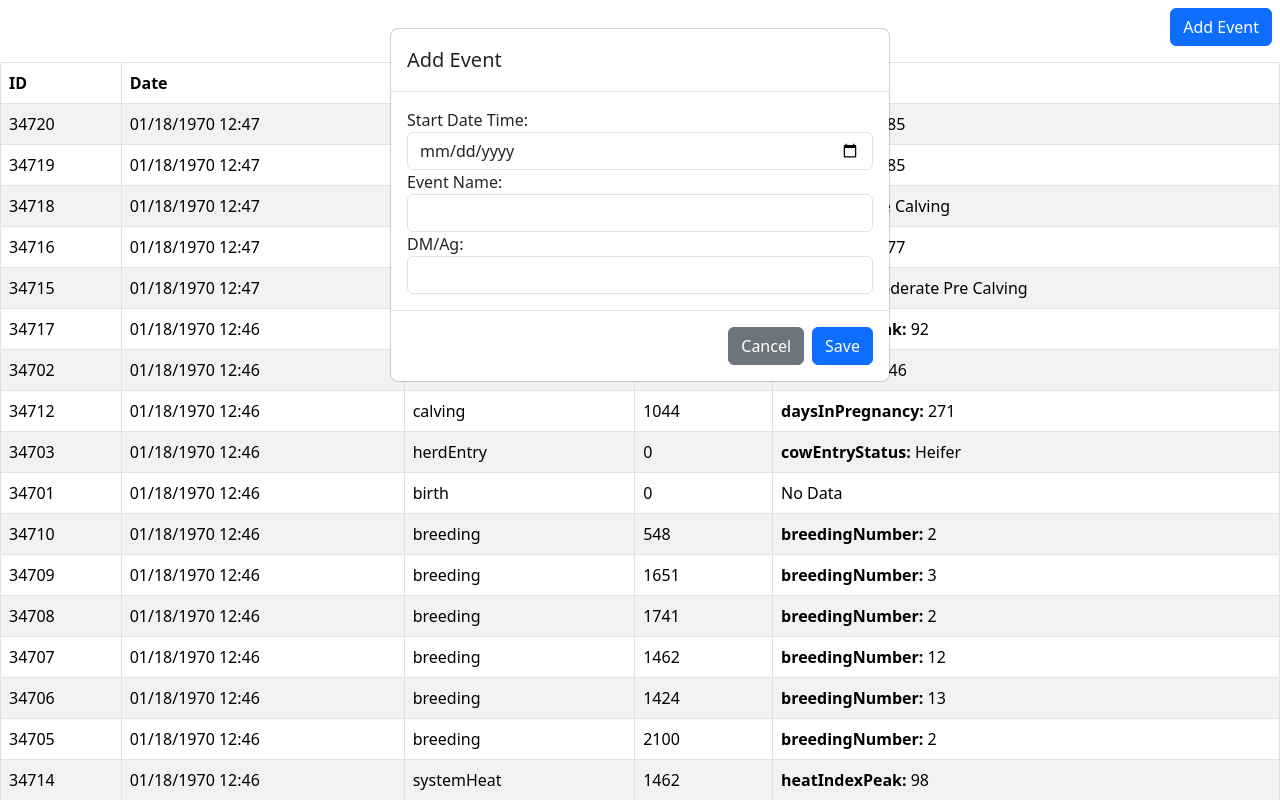
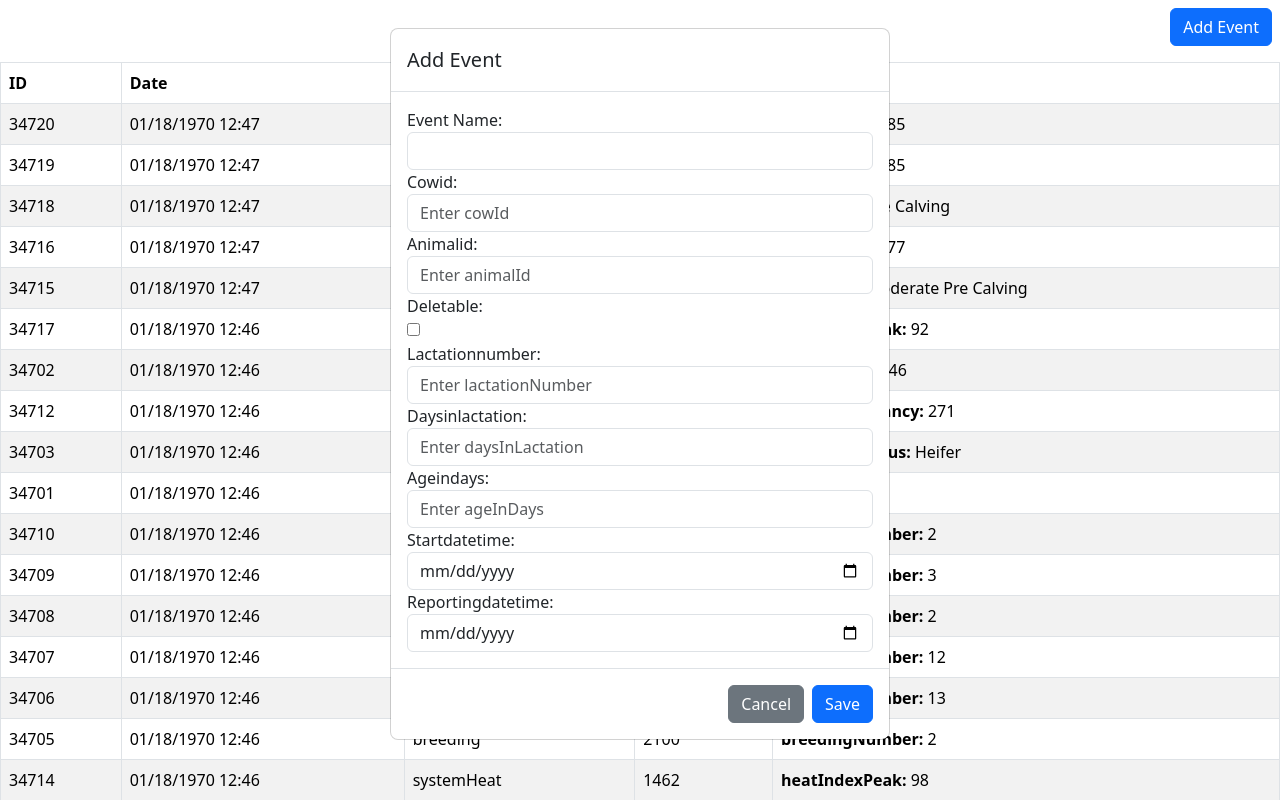
Before and after one commit to RozhokDaniil/testAssingment, an Angular app: page / in a window 1280 px wide. Both pictures are taken after a click on the button "Add Event". Shown: the top 800 px of the page. Built offline with nearby package versions, Linux system fonts and the light colour scheme.

Commit message:
fixed data convertion and commond fields rendering

```diff
--- a/src/app/components/modal/modal.component.html
+++ b/src/app/components/modal/modal.component.html
@@ -7,24 +7,27 @@
                 <button type="button" class="btn btn-danger" *ngIf="isEdit" (click)="onDelete()">Delete</button>
             </div>
             <div class="modal-body">
-                <form>
-                    <div class="form-group">
-                        <label for="startDateTime">Start Date Time:</label>
-                        <input type="date" class="form-control" id="startDateTime" [(ngModel)]="item.startDateTime"
-                            name="startDateTime" />
-                    </div>
                 <div class="form-group">
                     <label for="type">Event Name:</label>
                     <select class="form-control" id="type" [(ngModel)]="item.type" (ngModelChange)="objChanged($event)" name="type">
                         <option *ngFor="let event of eventTypes" [value]="event">{{ event }}</option>
                     </select>
                 </div>
+                <form [formGroup]="form">
+                    <ng-container *ngFor="let field of commonFields">
                         <div class="form-group">
-                        <label for="ageInDays">DM/Ag:</label>
-                        <input type="number" class="form-control" id="ageInDays" [(ngModel)]="item.ageInDays"
-                            name="ageInDays" />
+                          <label [for]="field">{{ field | titlecase }}:</label>
+                          <ng-container [ngSwitch]="getFieldType(field)">
+                            <input *ngSwitchCase="'text'" class="form-control" [id]="field" [formControlName]="field" placeholder="Enter {{field}}" />
+                            <input *ngSwitchCase="'number'" type="number" class="form-control" [id]="field" [formControlName]="field" placeholder="Enter {{field}}" />
+                            <input *ngSwitchCase="'date'" type="date" class="form-control" [id]="field" [formControlName]="field" />
+                            <div *ngSwitchCase="'checkbox'" class="checkbox-container">
+                                <input type="checkbox" [id]="field" [formControlName]="field" />
                               </div>
-                      <div [formGroup]="form">
+                          </ng-container>
+                        </div>
+                      </ng-container>
+                      <div >
                         <div *ngFor="let display of displayArr">
                           <div *ngIf="display.key">
                             <label [for]="display.key">{{ display.key }}:</label>
--- a/src/app/components/modal/modal.component.ts
+++ b/src/app/components/modal/modal.component.ts
@@ -26,6 +26,7 @@ export class ModalComponent {
   eventTypes: string[] = []
   private initialTypeValue: string = '';
   fieldDefinitions: FieldDefinition[] = [];
+  commonFields: any[] = []
 
   constructor(
     private fb: FormBuilder,
@@ -45,10 +46,12 @@ export class ModalComponent {
       this.originalItem = state.item;
       this.isEdit = state.isEdit;
       this.showModal = state.show;
-      this.form = this.descriptionService.initializeForm(this.item);
+      this.convertDatesToISO()
+      this.form = this.descriptionService.initializeForm(this.item, this.isEdit);
       this.displayArr = this.descriptionService.getDisplayValues(this.item, this.isEdit)
       this.eventTypes = this.dataManagementService.eventTypes
-       this.fieldDefinitions = this.dataManagementService.getTypes(this.item);
+      this.fieldDefinitions = this.dataManagementService.getTypes(this.item);
+      this.commonFields = this.dataManagementService.commonFields.filter(field => field !== 'type' && field !== 'eventId');
     });
   }
 
@@ -61,7 +64,6 @@ export class ModalComponent {
     this.modalService.confirmation$.subscribe(state => {
       if (state.isConfirmed === null) {
       } else if (state.isConfirmed) {
-        console.log('state.isConfirmed')
         this.executeObjChanged(event);
       } else {
         this.item.type = this.initialTypeValue;
@@ -80,7 +82,7 @@ export class ModalComponent {
       this.item[field] = undefined;
     });
     this.updateDisplayArr();
-    this.form = this.descriptionService.initializeForm(this.item);
+    this.form = this.descriptionService.initializeForm(this.item, this.isEdit);
   }
 
   private updateDisplayArr(): void {
@@ -91,6 +93,36 @@ export class ModalComponent {
   getFieldType(key: string): 'text' | 'number' | 'date' | 'checkbox' {
     const fieldDefinition = this.fieldDefinitions.find(field => field.key === key);
     return fieldDefinition ? fieldDefinition.type : 'text';
+  }
+
+  convertDatesToISO(): void {
+    Object.keys(this.item).forEach(key => {
+      if (this.getFieldType(key) === 'date' && this.item[key]) {
+        this.item[key] = this.convertTimestampToDate(this.item[key]);
+      }
+    });
+  }
+
+  convertTimestampToDate(input: any): string {
+    if (typeof input === 'string') {
+      const date = new Date(input);
+      if (isNaN(date.getTime())) {
+        console.error(`Invalid date string: ${input}`);
+        return '';
+      }
+      return date.toISOString().split('T')[0];
+    } else if (typeof input === 'number') {
+      const milliseconds = input > 10000000000 ? input : input * 1000;
+      const date = new Date(milliseconds);
+      if (isNaN(date.getTime())) {
+        console.error(`Invalid timestamp: ${input}`);
+        return '';
+      }
+      return date.toISOString().split('T')[0];
+    } else {
+      console.error(`Unsupported date input: ${input}`);
+      return '';
+    }
   }
 
   onSave(): void {
--- a/src/app/services/description.service.ts
+++ b/src/app/services/description.service.ts
@@ -14,13 +14,28 @@ export class DescriptionService {
             this.fb = fb;
     }
 
-    initializeForm(item: any): FormGroup {
+    initializeForm(item: any, isEdit: boolean): FormGroup {
+        if (!isEdit) {
+            let commonFieldsObj = this.dataManagementService.commonFields.reduce((obj: any, field) => {
+                obj[field] = item[field];
+                return obj;
+            }, {});
+            item = { ...commonFieldsObj, type: item.type }
+        }
+
         let displayArr = this.getDisplayValues(item);
         const form = this.fb.group({});
         displayArr.forEach((display: any) => {
             form.addControl(display.key, this.fb.control(display.value || ''));
         });
-        return form;
+        Object.keys(item).forEach(key => {
+            if (this.dataManagementService.commonFields.includes(key)
+            ) {
+                form.addControl(key, this.fb.control(item[key] || ''));
+
+            }
+        });
+        return form
     }
 
     getDisplayValue(item: any): { key: string, value: string } {
--- a/src/app/services/management-data.service.ts
+++ b/src/app/services/management-data.service.ts
@@ -81,7 +81,7 @@ export class DataManagementService {
     getTypes(item: any): FieldDefinition[] {
         const commonFields: FieldDefinition[] = [
             { key: 'cowId', type: 'number' },
-            { key: 'animalId', type: 'text' },
+            { key: 'animalId', type: 'number' },
             { key: 'eventId', type: 'number' },
             { key: 'deletable', type: 'checkbox' },
             { key: 'lactationNumber', type: 'number' },
```
Lines whose indentation alone changed are shown as unchanged.
